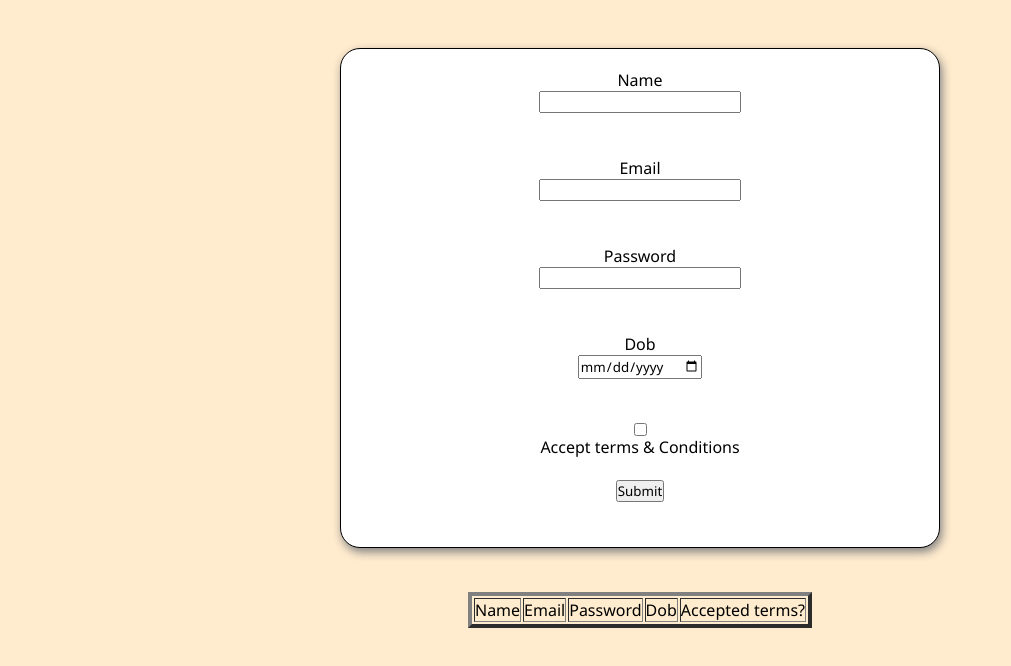
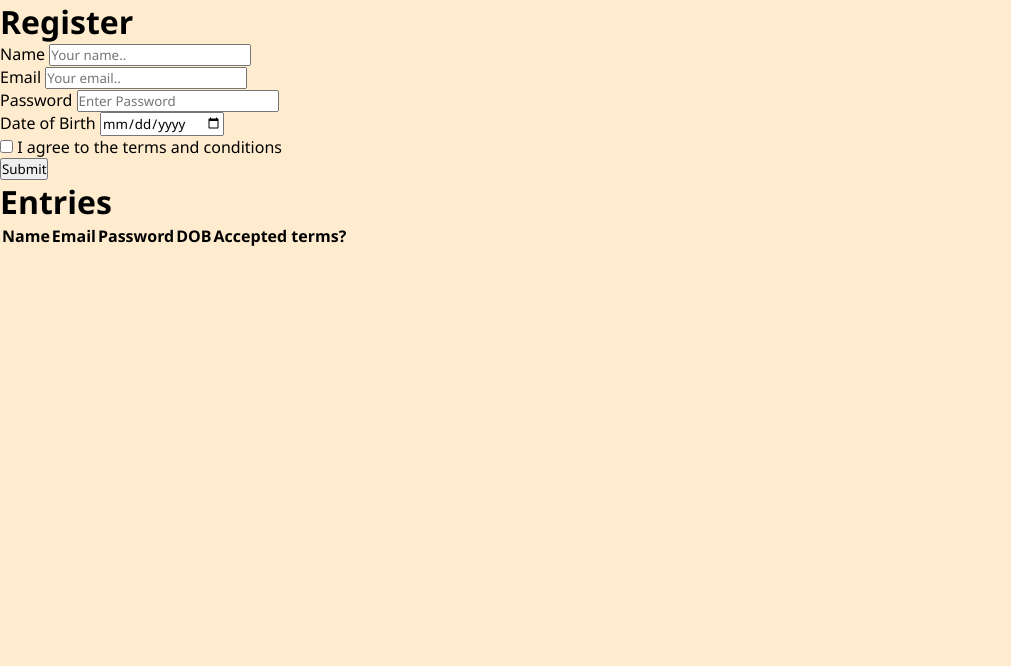
Before and after one commit to sandeep9515-2/GIT-REGISTRATION-FORM, a plain HTML site: page index.html in a window 1280 px wide. Shown: the whole page, without its empty margins (0-1011 px from the left). Drawn offline with Linux system fonts and the light colour scheme.

Commit message:
index.html

```diff
--- a/index.html
+++ b/index.html
@@ -1,39 +1,52 @@
 <html>
-    <head>
-        <link rel="stylesheet" href="style.css">
-    </head>
-    <body>
-        <div class="box">
-            <div class="form">
-            <label>Name</label>
-            <input type="text" id="name">
-            <br><br>
-            <label>Email</label>
-            <input type="email" id="email">
-            <br><br>
-            <label>Password</label>
-            <input type="password" id="password">
-            <br><br>
-            <label>Dob</label>
-            <input type="date" id="date">
-            <br><br>
-            <input type="checkbox" id="che">
-            Accept terms & Conditions
-            <br><br>
-            <input type="submit" id="ll" onclick="func()">
-            </div>
+
+<head>
+  <title>Form Validation</title>
+  <link rel="stylesheet" href="style.css" />
+</head>
+
+<body>
+  <div id="main">
+    <div id="form-box">
+      <h1>Register</h1>
+      <form id="form">
+        <div id="username" class="inputs">
+          <label for="name">Name</label>
+          <input type="text" id="name" name="name" placeholder="Your name.." required/>
         </div>
-        <br><br>
-        <table id="11" border="4" style="margin-left: auto;
-        margin-right: auto;">
-            <tr>
-                <td>Name</td>
-                <td>Email</td>
-                <td>Password</td>
-                <td>Dob</td>
-                <td>Accepted terms?</td>
-            </tr>
+        <div id="emailid" class="inputs">
+          <label for="email">Email</label>
+          <input type="email" id="email" name="email" placeholder="Your email.." required />
+        </div>
+        <div id="passwd" class="inputs">
+          <label for="password">Password</label>
+          <input type="password" id="password" name="password" placeholder="Enter Password" required/>
+        </div>
+        <div id="dob_id" class="inputs">
+          <label for="dob">Date of Birth</label>
+          <input id="dob" name="dob" type="date" required/>
+        </div>
+        <div id="agree">
+          <input id="tc" type="checkbox"> I agree to the terms and conditions</input>
+        </div>
+        <button id="submit" type="submit">Submit</button>
+      </form>
+    </div>
+    <div id="table-box">
+        <h1>Entries</h1>
+        <table id="user-table">
+          <tr>
+            <th>Name</th>
+            <th>Email</th>
+            <th>Password</th>
+            <th>DOB</th>
+            <th>Accepted terms?</th>
         </table>
-    </body>
-    <script src="code.js"></script>
+      </div>
+  </div>
+
+
+<script src="script.js"></script>
+</body>
+
 </html>
```
